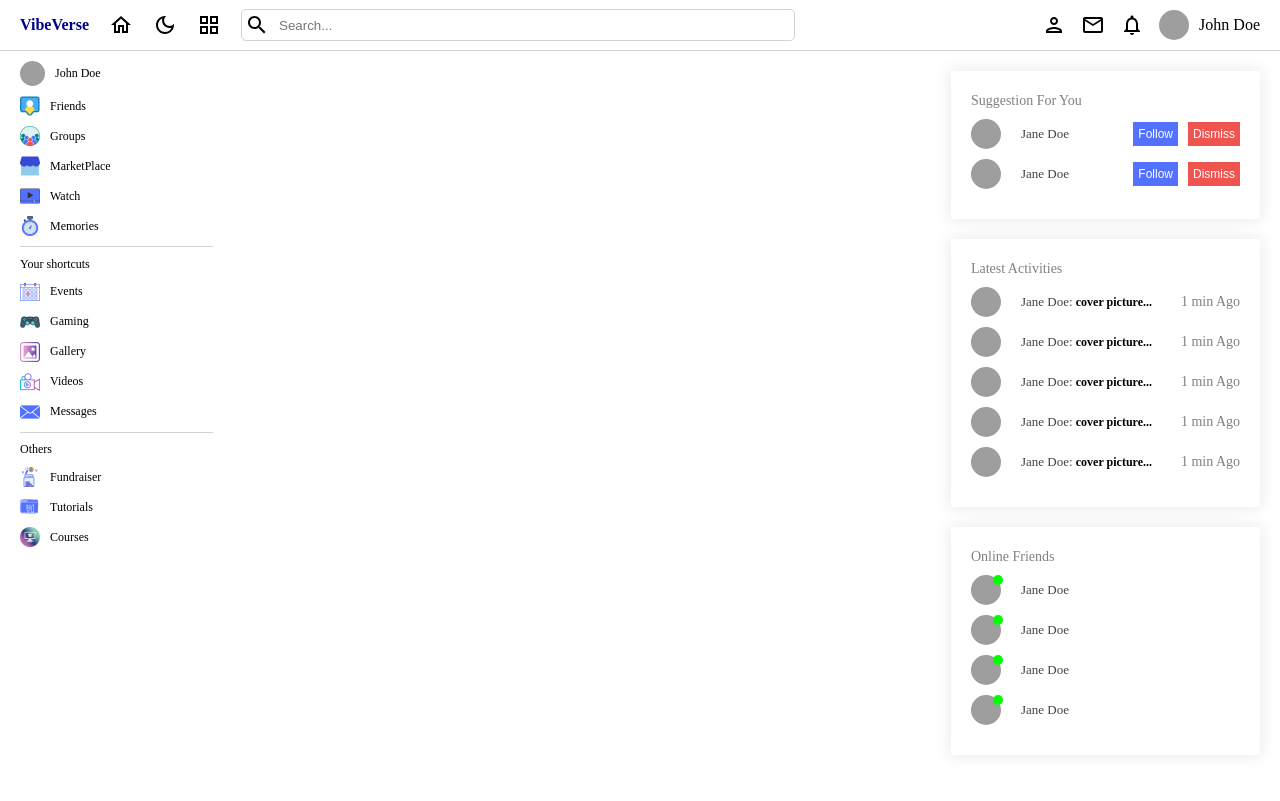
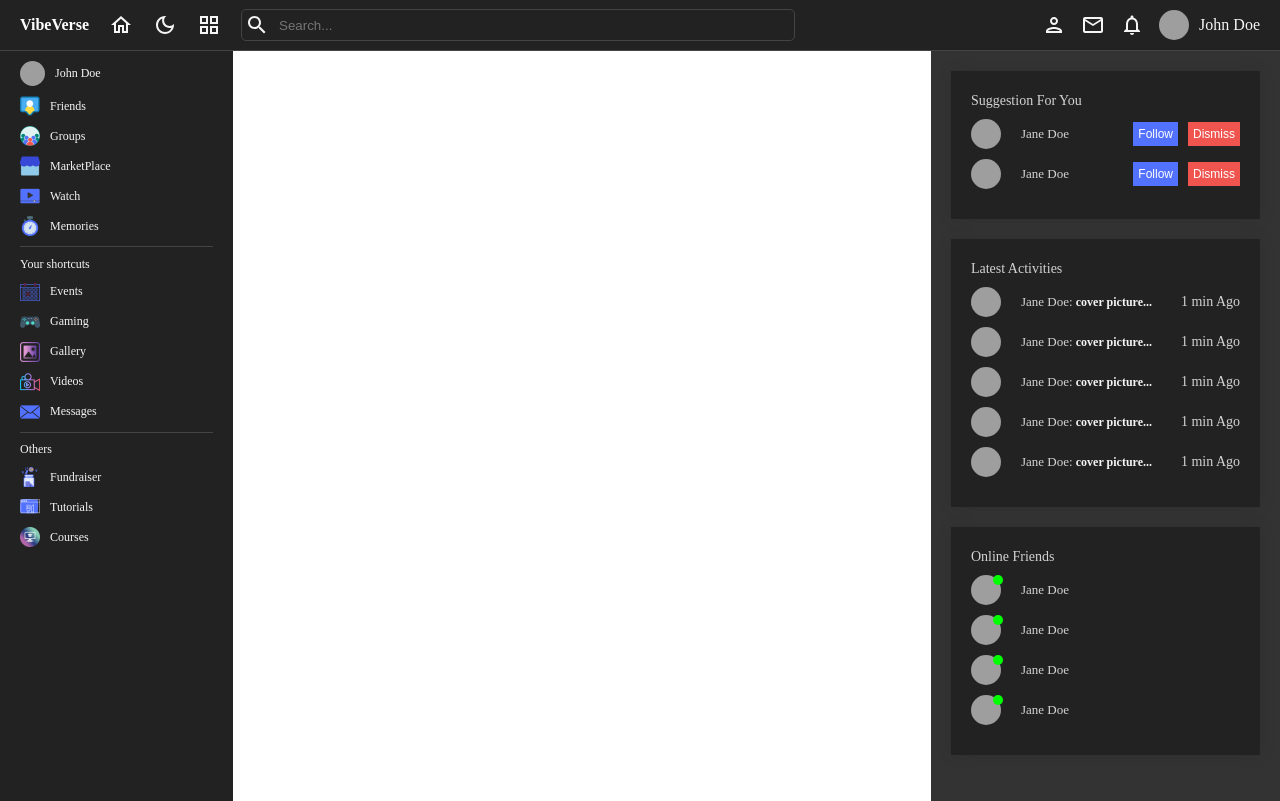
Before and after one commit to mbiopeter/React_Social_App, a React (Create React App) app: page / in a window 1280 px wide. Built offline with nearby package versions, Linux system fonts and the light colour scheme; grey boxes are pictures that could not be loaded.

Commit message:
themes colors

```diff
--- a/src/App.js
+++ b/src/App.js
@@ -6,6 +6,7 @@
 import NavBar from "./components/navBar/NavBar.jsx";
 import LeftBar from "./components/leftBar/LeftBar.jsx";
 import RightBar from "./components/rightBar/RightBar.jsx";
+import "./style.scss";
 function App() {
 
   const currentUser = true;
@@ -13,7 +14,7 @@
 
   const Layout = () => {
     return (
-      <div>
+      <div className="theme-dark">
         <NavBar />
         <div style={{ display: 'flex' }}>
           <LeftBar />
--- a/src/components/leftBar/LeftBar.scss
+++ b/src/components/leftBar/LeftBar.scss
@@ -1,13 +1,19 @@
+@import "../../style.scss";
+
 .leftBar{
+    @include themify($themes){
         flex: 2;
         position: sticky;
         top: 50px;
         height: calc(100vh - 50px);
         overflow: scroll;
+        background-color: themed("bg");
+        color:themed("textColor") ;
 
         &::-webkit-scrollbar{
             display: none;
         }
+
         .container{
             padding: 10px 20px;
 
@@ -60,7 +66,8 @@
                 margin: 10px 0px;
                 border: none;
                 height: 0.5px;
-            background-color: lightgray;
+                background-color: themed("border");
             }
         }
     }
+}
--- a/src/components/navBar/NavBar.scss
+++ b/src/components/navBar/NavBar.scss
@@ -1,13 +1,17 @@
+@import "../../style.scss";
+
 .navBar{
+    @include themify($themes){
         display: flex;
         align-items: center;
         justify-content: space-between;
         padding: 10px 20px;
         height: 30px;
-    border-bottom: 1px solid lightgrey;
+        border-bottom: 1px solid themed("border");
         position: sticky;
         top: 0;
-    background-color: #fff;
+        background-color: themed("bg");
+        color:themed("textColor") ;
 
         .left{
             display: flex;
@@ -17,7 +21,7 @@
             span{
                 font-weight: bold;
                 font-size: 16px;
-            color: darkblue;
+                color: themed("logo");
 
             }
 
@@ -25,7 +29,7 @@
                 display: flex;
                 align-items: center;
                 gap: 10px;
-            border: 1px solid lightgrey;
+                border: 1px solid themed("border");
                 border-radius: 5px;
                 padding: 3px;
 
@@ -33,6 +37,8 @@
                     border: none;
                     outline: none;
                     width: 40vw;
+                    background-color: transparent;
+                    color: themed("textColorSoft");
 
                 }
             }
@@ -62,3 +68,4 @@
             }
         }
     }
+}
--- a/src/components/rightBar/RightBar.scss
+++ b/src/components/rightBar/RightBar.scss
@@ -1,9 +1,15 @@
+@import "../../style.scss";
+
+
 .rightBar{
+    @include themify($themes){
         flex: 3;
         position: sticky;
         top: 50px;
         height: calc(100vh - 50px);
         overflow: scroll;
+        background-color: themed("bgSoft");
+        color:themed("textColor") ;
 
         &::-webkit-scrollbar{
             display: none;
@@ -20,7 +26,7 @@
             background-color: themed("bg");
 
                 span{
-                color: gray;
+                    color: themed("textColorSoft");
                     font-size: 14px;
 
                 }
@@ -56,12 +62,13 @@
                         span{
                             font-size: 13px;
                             font-weight: 500;
-                        color: #444;
+                            color: themed("textColorSoft");
                         }
                     }
                     p{
                         font-size: 12px;
                         font-weight: bold;
+                        color: themed("textColor");
                     }
                     .buttons{
                         display: flex;
@@ -90,3 +97,4 @@
             }
         }
     }
+}
--- /dev/null
+++ b/src/style.scss
@@ -0,0 +1,41 @@
+$themes: (
+  light: (
+    textColor: #000,
+    bg: white,
+    logo: darkblue,
+    bgSoft: #f6f3f3,
+    textColorSoft: #555,
+    border: lightgray,
+  ),
+  dark: (
+    textColor: whitesmoke,
+    bg: #222,
+    logo: white,
+    bgSoft: #333,
+    textColorSoft: lightgray,
+    border: #444,
+  ),
+);
+
+@mixin themify($themes) {
+  @each $theme, $map in $themes {
+    .theme-#{$theme} & {
+      $theme-map: () !global;
+      @each $key, $submap in $map {
+        $value: map-get(map-get($themes, $theme), "#{$key}");
+        $theme-map: map-merge(
+          $theme-map,
+          (
+            $key: $value,
+          )
+        ) !global;
+      }
+      @content;
+      $theme-map: null !global;
+    }
+  }
+}
+
+@function themed($key) {
+  @return map-get($theme-map, $key);
+}
```
Lines whose indentation alone changed are shown as unchanged.
